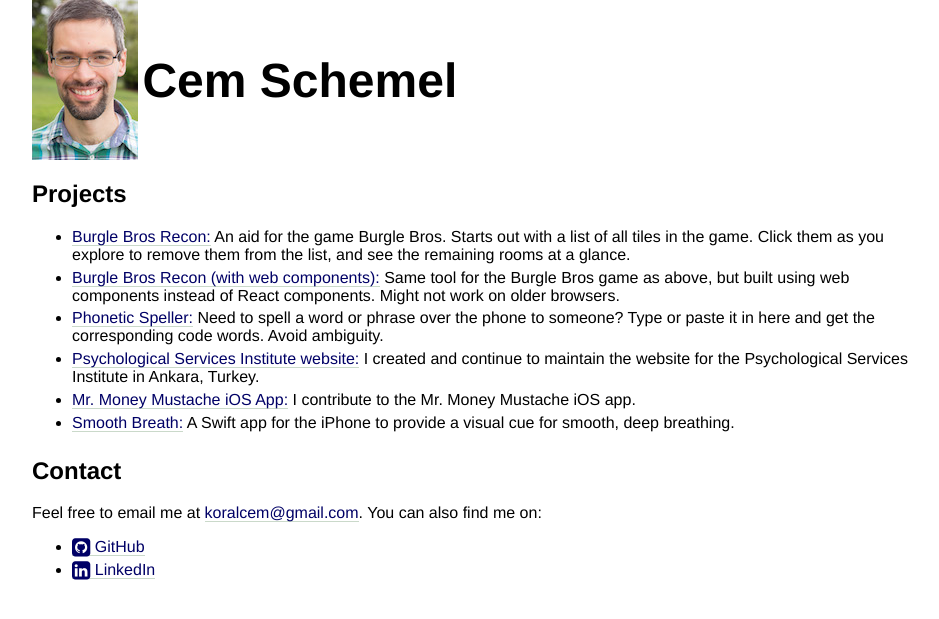
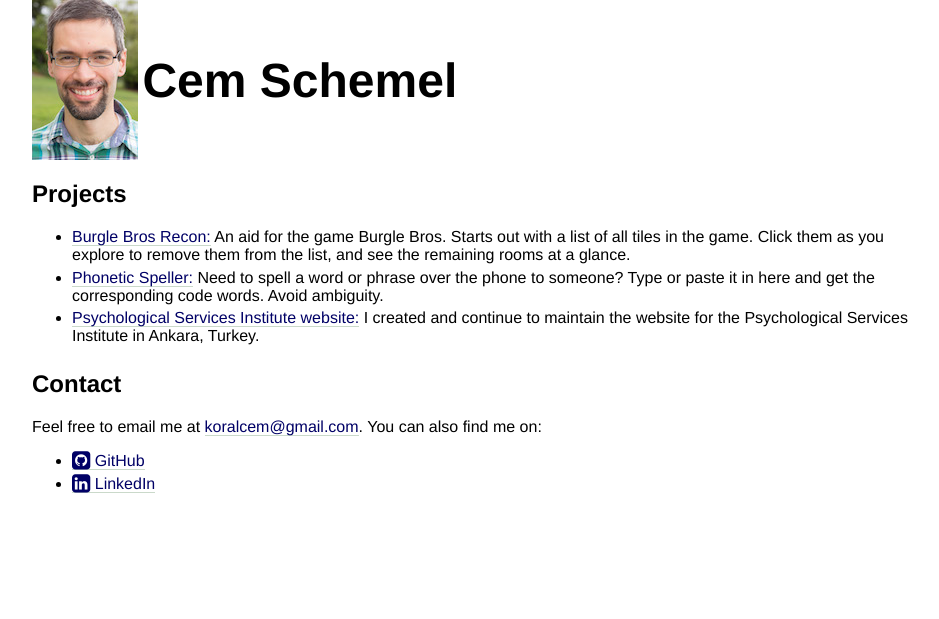
Before and after one commit to koralcem/personal-site, a Jekyll site: the page built from index.html, in a window 1280 px wide. Shown: the top 619 px of the page, without its empty margins (160-1099 px from the left). Built offline with Jekyll 4.4.1, drawn with Linux system fonts in a browser that asks for light colours; nearby versions of some CDN libraries.

Commit message:
Clean up project list

```diff
--- a/css/BurgleBros.scss
+++ /dev/null
@@ -1,42 +0,0 @@
----
----
-
-.safe {
-  background-color: rgb(6, 184, 0);
-}
-
-.stair {
-  background-color: rgb(169, 169, 169);
-}
-
-.beneficial {
-  background-color: rgb(58, 211, 214);
-}
-
-.special-movement {
-  background-color: rgb(107, 142, 35);
-}
-
-.computer {
-  background-color: rgb(253, 196, 252);
-}
-
-.alarm {
-  background-color: rgb(252, 64, 64);
-}
-
-.impediment {
-  background-color: rgb(222, 176, 5);
-}
-
-.open-area {
-  background-color: rgb(245, 242, 13);
-}
-
-table {
-  border-collapse: collapse;
-}
-
-td {
-  padding: 5px;
-}
--- a/index.html
+++ b/index.html
@@ -11,12 +11,9 @@
 <section>
 	<h1>Projects</h1>
 	<ul>
-    <li><a href="burgle-bros.html">Burgle Bros Recon:</a> An aid for the game Burgle Bros. Starts out with a list of all tiles in the game. Click them as you explore to remove them from the list, and see the remaining rooms at a glance.</li>
-    <li><a href="burgle-bros-components.html">Burgle Bros Recon (with web components):</a> Same tool for the Burgle Bros game as above, but built using web components instead of React components. Might not work on older browsers.</li>
+    <li><a href="burgle-bros-components.html">Burgle Bros Recon:</a> An aid for the game Burgle Bros. Starts out with a list of all tiles in the game. Click them as you explore to remove them from the list, and see the remaining rooms at a glance.</li>
 		<li><a href="radio-codes.html">Phonetic Speller:</a> Need to spell a word or phrase over the phone to someone? Type or paste it in here and get the corresponding code words. Avoid ambiguity.</li>
 		<li><a href="http://www.psikolojik-hizmetler.com/">Psychological Services Institute website:</a> I created and continue to maintain the website for the Psychological Services Institute in Ankara, Turkey.</li>
-		<li><a href="https://itunes.apple.com/app/apple-store/id1323947970?mt=8">Mr. Money Mustache iOS App:</a> I contribute to the Mr. Money Mustache iOS app.</li>
-		<li><a href="smooth-breath.html">Smooth Breath:</a> A Swift app for the iPhone to provide a visual cue for smooth, deep breathing.</li>
 	</ul>
 </section>
 
```
Also changed, not shown: burgle-bros.html (deleted, +0 -12 lines), js/BurgleBros.js (deleted, +0 -81 lines).
